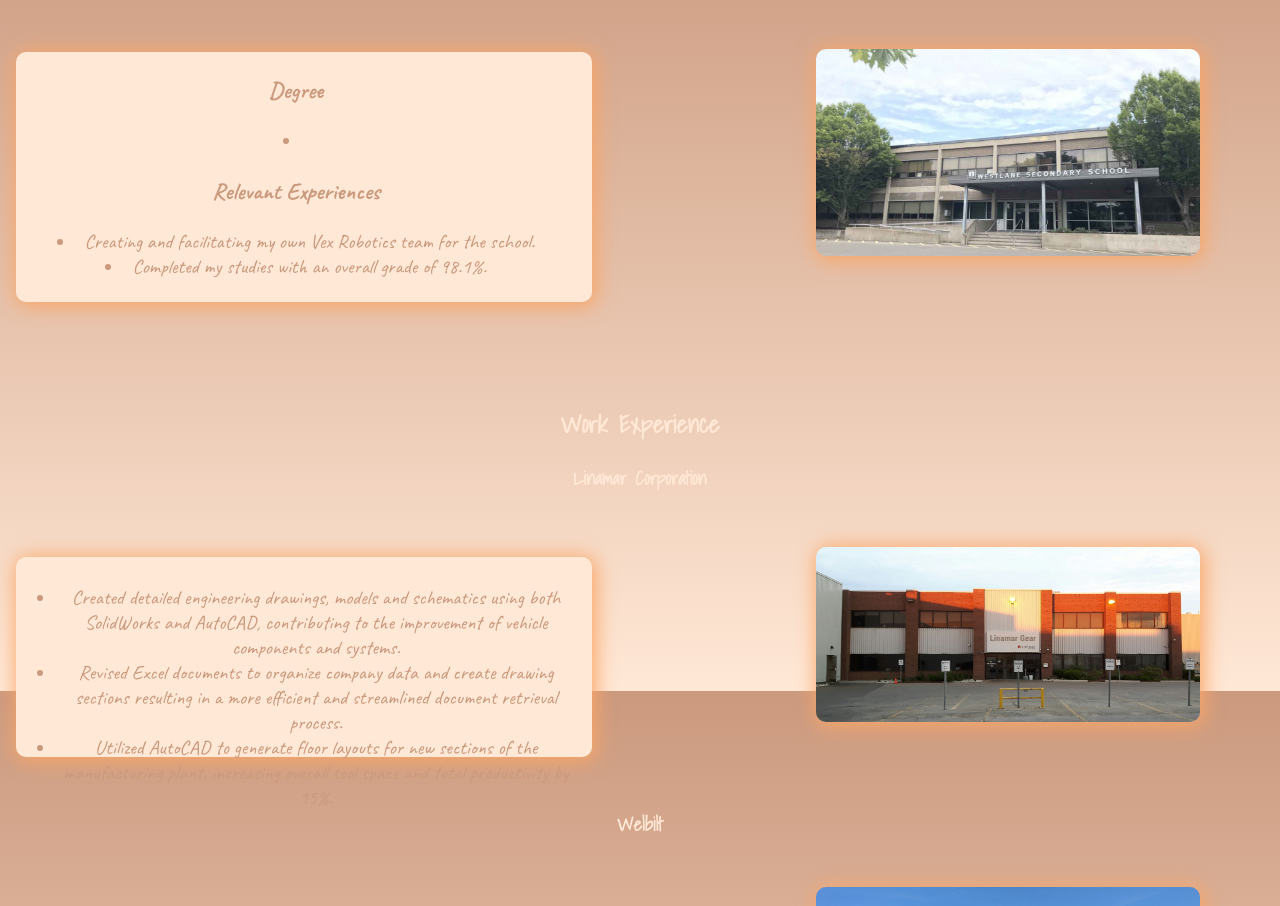
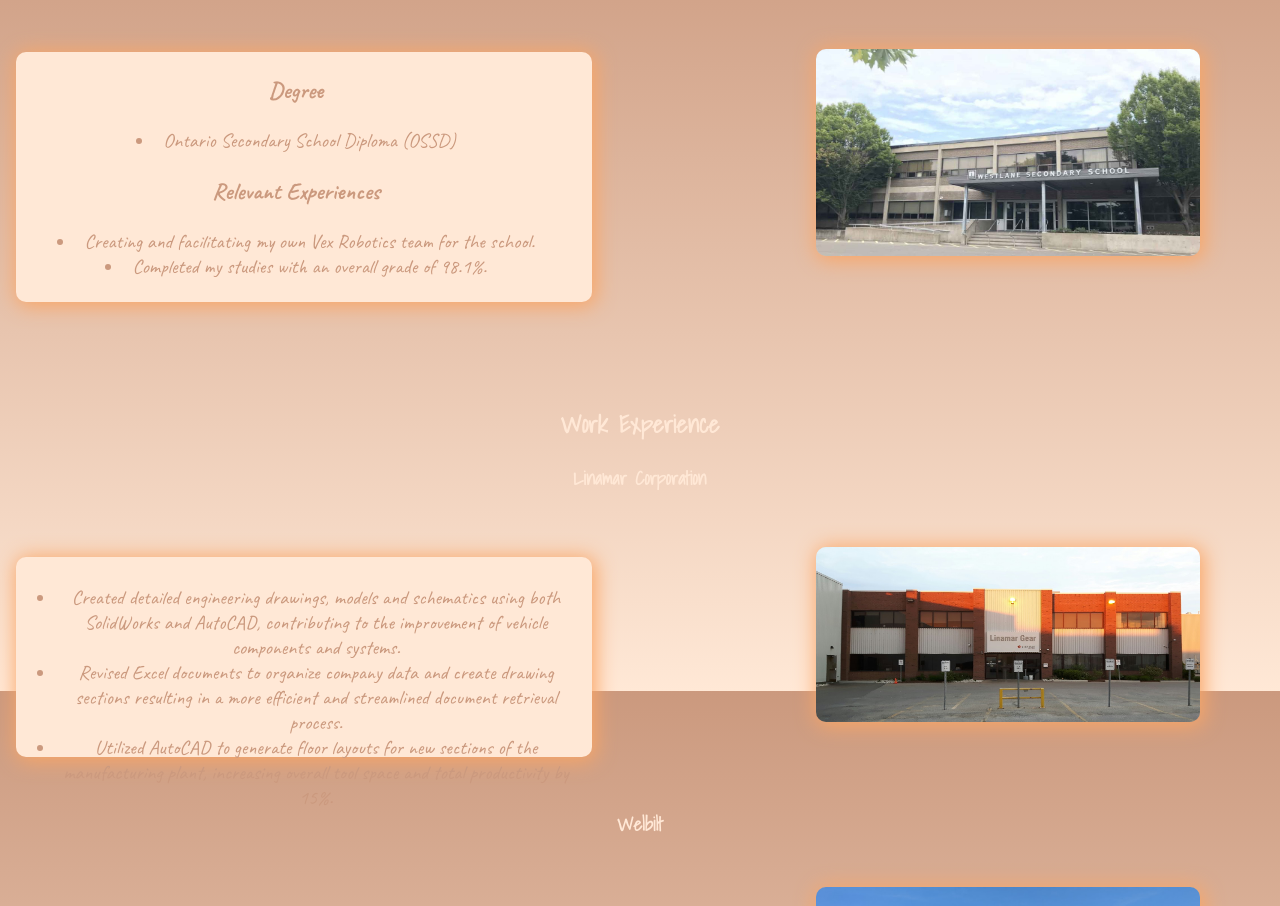
Before and after one commit to yashpatel1314/portfolio-website, a React (Create React App) app: page /portfolio-website/about in a window 1280 px wide. Shown: the part 1765-2671 px from the top of the page. Built offline with nearby package versions, Linux system fonts and the light colour scheme.

Commit message:
FINAL CHANGES (20240605)

```diff
--- a/src/pages/About.js
+++ b/src/pages/About.js
@@ -180,7 +180,7 @@ export default function About() {
                 <div className="westlane-text">
                   <h3>Degree</h3>
                   <li>
-
+                    Ontario Secondary School Diploma (OSSD)
                   </li>
                   <h3>Relevant Experiences</h3>
                   <li>
```
